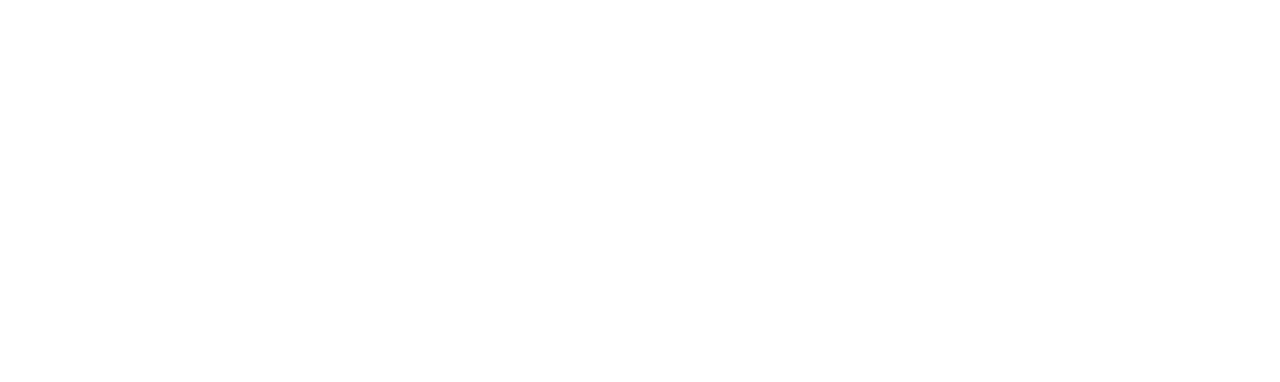
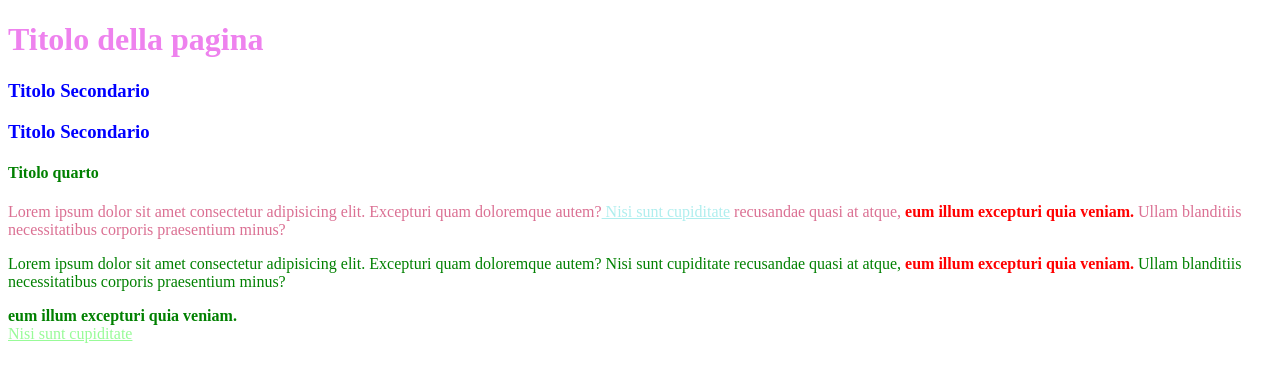
Before and after one commit to StefanoMiC/U1-W1-D3-CSS, a plain HTML site: page index.html in a window 1280 px wide. Drawn offline with Linux system fonts and the light colour scheme.

Commit message:
adds files

```diff
--- a/index.html
+++ b/index.html
@@ -5,11 +5,48 @@
     <meta charset="UTF-8">
     <meta http-equiv="X-UA-Compatible" content="IE=edge">
     <meta name="viewport" content="width=device-width, initial-scale=1.0">
-    <title>Test</title>
+
+    <link rel="stylesheet" href="./style.css">
+    <title>CSS Intro</title>
+
+
+    <!-- Stili integrati nella pagina html -->
+    <style>
+
+    </style>
 </head>
 
 <body>
+    <h1 id="titolo-principale">Titolo della pagina</h1>
+    <h3>
+        Titolo Secondario
+    </h3>
+    <h3>
+        Titolo Secondario
+    </h3>
+    <h4>Titolo quarto</h4>
 
+    <div>
+        <p class="primary-copy" style="color: palevioletred">Lorem ipsum dolor sit amet consectetur adipisicing elit.
+            Excepturi quam doloremque
+            autem?<a href="#"> Nisi sunt cupiditate</a>
+            recusandae quasi at atque,<strong> eum illum excepturi quia veniam. </strong>Ullam
+            blanditiis necessitatibus
+            corporis praesentium
+            minus?</p>
+
+        <p class="primary-copy">Lorem ipsum dolor sit amet consectetur adipisicing elit. Excepturi quam doloremque
+            autem? Nisi sunt cupiditate
+            recusandae quasi at atque,<strong> eum illum excepturi quia veniam. </strong>Ullam blanditiis necessitatibus
+            corporis praesentium
+            minus?</p>
+    </div>
+
+    <strong> eum illum excepturi quia veniam. </strong>
+
+    <footer>
+        <a href="#"> Nisi sunt cupiditate</a>
+    </footer>
 </body>
 
 </html>
--- /dev/null
+++ b/style.css
@@ -0,0 +1,38 @@
+body {
+  color: green;
+}
+
+a {
+  color: paleturquoise;
+}
+
+footer a {
+  color: palegreen;
+}
+
+h1 {
+  color: blue;
+}
+
+#titolo-principale {
+  color: violet;
+}
+
+h3 {
+  color: blue;
+}
+
+/* p {
+    font-weight: 900;
+} */
+
+.primary-copy strong {
+  color: red;
+}
+
+.primary-copy strong {
+  color: red;
+}
+
+strong {
+}
```
Also changed, not shown: vh-test.html (added, +117 -0 lines).
